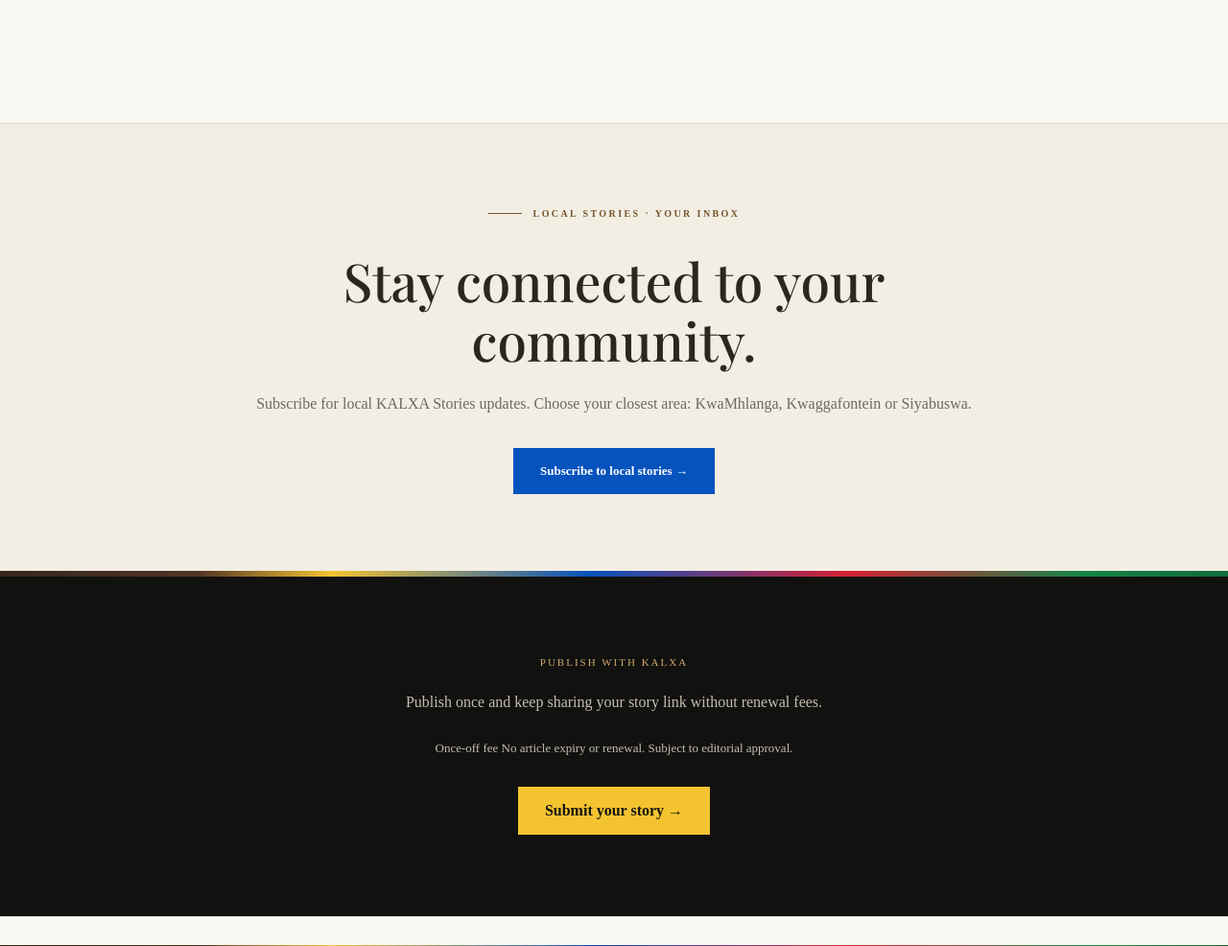
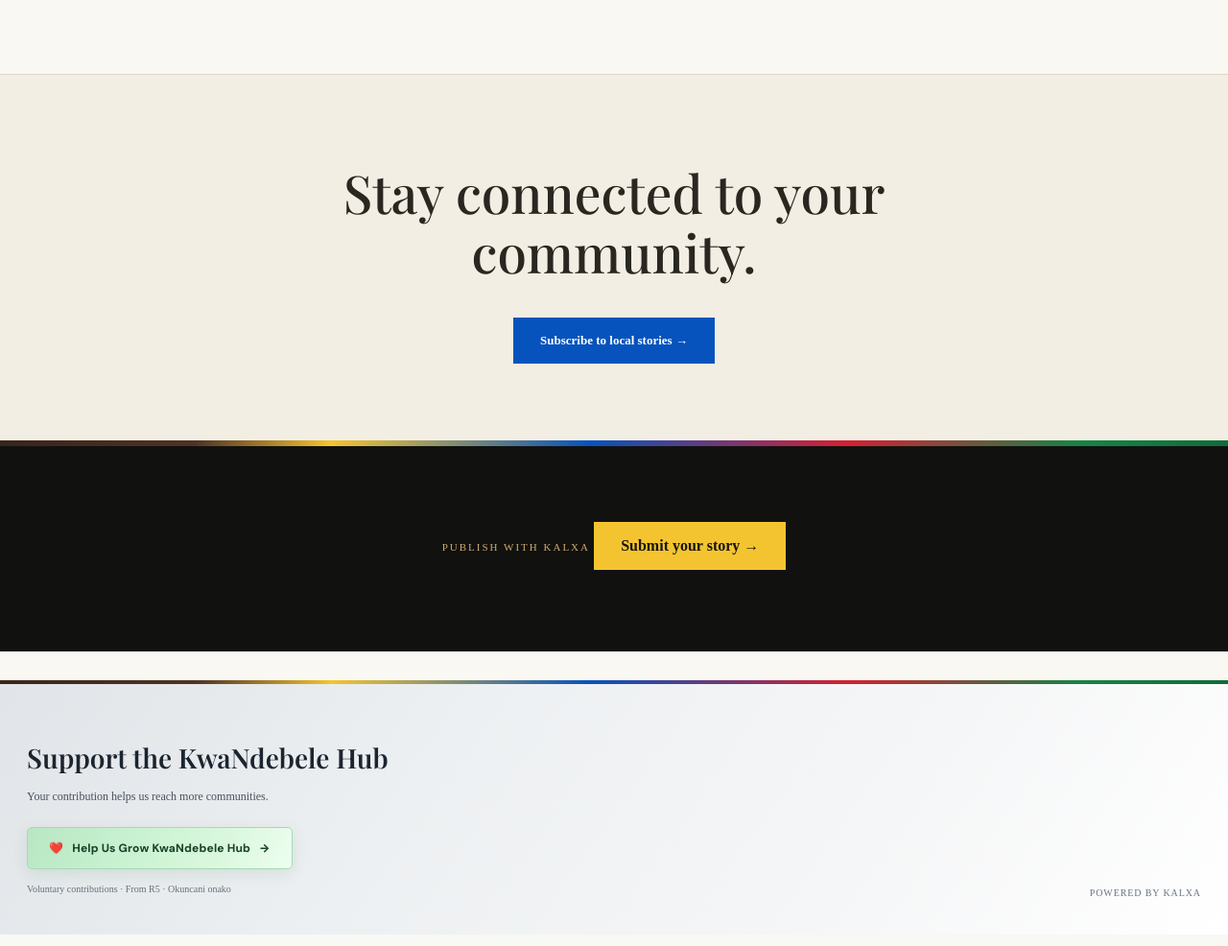
Before and after one commit to LasieHlongwane/kalxa-stories, a Flask app: page / in a window 1280 px wide. Shown: the part 3080-4066 px from the top of the page at 96% size. Run offline with Flask 3, Linux system fonts and the light colour scheme; data comes from the database, SQL or seed files in the repository; data that the repository does not hold is empty; some web fonts are replaced.

Commit message:
Update home.html

```diff
--- a/app/templates/home.html
+++ b/app/templates/home.html
@@ -1262,9 +1262,7 @@ events and latest news shaping KwaNdebele on KALXA Stories.
             The culture that defines us, the
             people who inspire us, the businesses built
             on dreams, and the lifestyles that make KwaNdebele
-            unique. Together, we embrace our potential,
-            and inspire the next generation to achieve greatness.
-
+            unique.
         </p>
 
     </div>
@@ -1481,9 +1479,6 @@ events and latest news shaping KwaNdebele on KALXA Stories.
 
             <div class="latest-header-copy">
 
-                <span>
-                    From our community
-                </span>
 
                 <h2
                     class="latest-heading-title"
@@ -1972,10 +1967,6 @@ events and latest news shaping KwaNdebele on KALXA Stories.
 
     <div class="page-container kalxa-newsletter-inner">
 
-        <span class="hero-label">
-            LOCAL STORIES · YOUR INBOX
-        </span>
-
 
         <h2
             id="kalxa-newsletter-title"
@@ -1983,19 +1974,6 @@ events and latest news shaping KwaNdebele on KALXA Stories.
         >
             Stay connected to your community.
         </h2>
-
-
-        <p class="kalxa-newsletter-copy">
-
-            Subscribe for local KALXA Stories updates.
-
-            Choose your closest area:
-
-            KwaMhlanga, Kwaggafontein or Siyabuswa.
-
-        </p>
-
-
         <a
             href="{{ url_for('story_newsletter.signup_page') }}"
             class="kalxa-newsletter-button"
@@ -2023,27 +2001,6 @@ events and latest news shaping KwaNdebele on KALXA Stories.
         <span class="kalxa-paid-eyebrow">
             PUBLISH WITH KALXA
         </span>
-
-
-        <p class="kalxa-paid-copy">
-
-
-
-            Publish once and keep sharing your
-            story link without renewal fees.
-
-        </p>
-        <p class="kalxa-paid-note">
-
-            Once-off fee
-
-            No article expiry or renewal.
-
-            Subject to editorial approval.
-
-        </p>
-
-
         <a
             href="{{ url_for('paid_stories.submit_story') }}"
             class="kalxa-paid-button"
```
